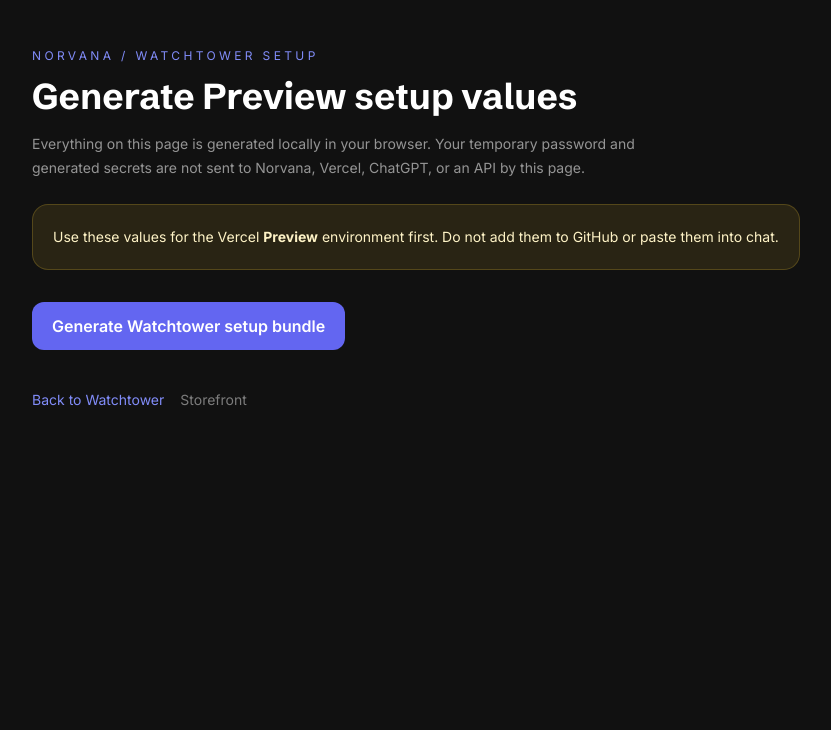
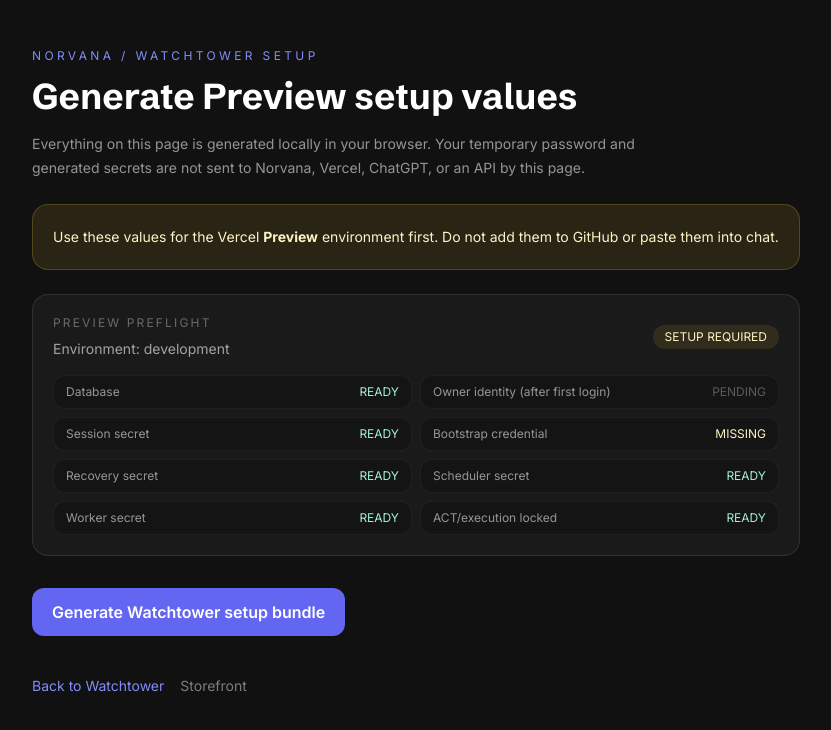
Before and after one commit to norrijam405/norvana, a Next.js app: page /admin/setup in a window 1280 px wide. Shown: the top 730 px of the page, without its empty margins (224-1055 px from the left). Built offline with nearby package versions, Linux system fonts and the light colour scheme; no server answers; the database is empty.

Commit message:
admin: show safe Preview preflight on setup helper

```diff
--- a/src/app/admin/setup/page.tsx
+++ b/src/app/admin/setup/page.tsx
@@ -1,7 +1,7 @@
 "use client";
 
 import Link from "next/link";
-import { useState } from "react";
+import { useEffect, useState } from "react";
 
 const ITERATIONS = 310000;
 
@@ -47,11 +47,37 @@ async function derivePasswordHash(password: string, saltHex: string) {
   return bytesToHex(new Uint8Array(bits));
 }
 
+type SetupStatus = {
+  environment: string;
+  databaseReachable: boolean;
+  ownerIdentityPresent: boolean;
+  sessionSecretConfigured: boolean;
+  bootstrapCredentialConfigured: boolean;
+  recoverySecretConfigured: boolean;
+  recoveryEnabled: boolean;
+  schedulerSecretConfigured: boolean;
+  workerSecretConfigured: boolean;
+  queueEnabled: boolean;
+  executorEnabled: boolean;
+  externalFulfillmentEnabled: boolean;
+  supplierConnectorsEnabled: boolean;
+  igniaquaFederationEnabled: boolean;
+  safeToBootstrap: boolean;
+};
+
 export default function AdminSetupPage() {
   const [bundle, setBundle] = useState("");
   const [bootstrapPassword, setBootstrapPassword] = useState("");
   const [pending, setPending] = useState(false);
   const [copied, setCopied] = useState("");
+  const [status, setStatus] = useState<SetupStatus | null>(null);
+
+  useEffect(() => {
+    fetch("/api/admin/setup-status", { cache: "no-store" })
+      .then((response) => (response.ok ? response.json() : null))
+      .then((body) => setStatus(body))
+      .catch(() => setStatus(null));
+  }, []);
 
   async function generate() {
     setPending(true);
@@ -101,6 +127,30 @@ export default function AdminSetupPage() {
           Use these values for the Vercel <strong>Preview</strong> environment first. Do not add them
           to GitHub or paste them into chat.
         </div>
+        {status ? (
+          <section className="mt-6 rounded-2xl border border-white/10 bg-white/[0.04] p-5">
+            <div className="flex flex-wrap items-center justify-between gap-3">
+              <div>
+                <p className="text-xs uppercase tracking-[0.18em] text-white/35">Preview preflight</p>
+                <p className="mt-2 text-sm text-white/60">Environment: {status.environment}</p>
+              </div>
+              <span className={status.safeToBootstrap ? "rounded-full bg-emerald-400/10 px-3 py-1 text-xs text-emerald-200" : "rounded-full bg-amber-300/10 px-3 py-1 text-xs text-amber-100"}>
+                {status.safeToBootstrap ? "READY TO BOOTSTRAP" : "SETUP REQUIRED"}
+              </span>
+            </div>
+            <div className="mt-4 grid gap-2 sm:grid-cols-2">
+              <Check label="Database" ok={status.databaseReachable} />
+              <Check label="Owner identity" ok={status.ownerIdentityPresent} optional />
+              <Check label="Session secret" ok={status.sessionSecretConfigured} />
+              <Check label="Bootstrap credential" ok={status.bootstrapCredentialConfigured || status.ownerIdentityPresent} />
+              <Check label="Recovery secret" ok={status.recoverySecretConfigured} />
+              <Check label="Scheduler secret" ok={status.schedulerSecretConfigured} />
+              <Check label="Worker secret" ok={status.workerSecretConfigured} />
+              <Check label="ACT/execution locked" ok={!status.queueEnabled && !status.executorEnabled && !status.externalFulfillmentEnabled && !status.supplierConnectorsEnabled && !status.igniaquaFederationEnabled} />
+            </div>
+          </section>
+        ) : null}
+
 
         {!bundle ? (
           <button
@@ -175,3 +225,23 @@ export default function AdminSetupPage() {
     </main>
   );
 }
+
+
+function Check({
+  label,
+  ok,
+  optional = false,
+}: {
+  label: string;
+  ok: boolean;
+  optional?: boolean;
+}) {
+  return (
+    <div className="flex items-center justify-between rounded-xl border border-white/5 bg-black/20 px-3 py-2 text-xs">
+      <span className="text-white/55">{label}{optional ? " (after first login)" : ""}</span>
+      <span className={ok ? "text-emerald-200" : optional ? "text-white/30" : "text-amber-100"}>
+        {ok ? "READY" : optional ? "PENDING" : "MISSING"}
+      </span>
+    </div>
+  );
+}
```
